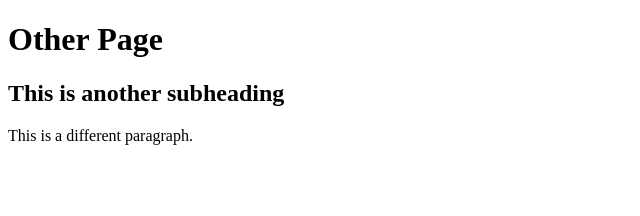
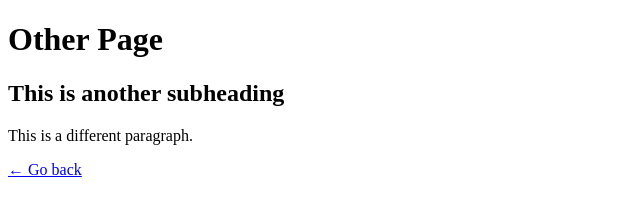
Before and after one commit to ammi-og/week1-website, a plain HTML site: page other.html in a window 1280 px wide. Shown: the full height of the page, 0-640 px from the left. Drawn offline with Linux system fonts and the light colour scheme.

Commit message:
Added link text

```diff
--- a/other.html
+++ b/other.html
@@ -12,6 +12,6 @@
     <p>
         This is a different paragraph.
     </p>
-    <a href="index.html"></a>
+    <a href="index.html">&larr; Go back</a>
 </body>
 </html>
```
